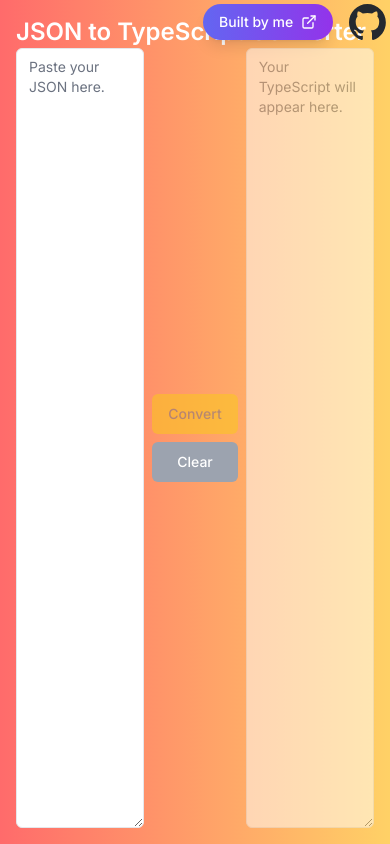
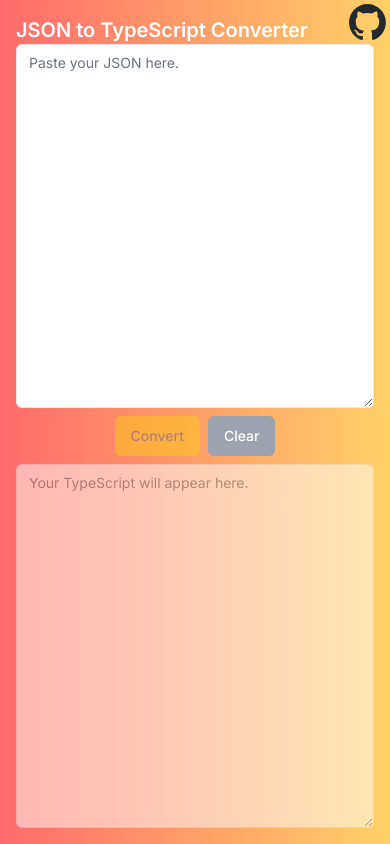
Before and after one commit to shaneosullivan/object_to_ts, a Next.js app: page / in a window 390 px wide. Built offline with nearby package versions, Linux system fonts and the light colour scheme.

Commit message:
Improve layout of the site on mobile devices. Arrange textareas vertically instead of horizontally

```diff
--- a/components/js-to-ts-converter.tsx
+++ b/components/js-to-ts-converter.tsx
@@ -30,7 +30,7 @@ export function JsToTsConverter() {
       const tsValue = convertToTs(value);
       setResultValue(tsValue);
     } catch (err) {
-      window.alert("Error: Invalid JSON");
+      toast.error("Error: Invalid JSON", {});
     }
   }
 
@@ -43,7 +43,7 @@ export function JsToTsConverter() {
     <div className="flex flex-col h-screen bg-gradient-to-r from-[#FF6B6B] to-[#FFD166] p-4">
       <header className="flex items-center">
         <div className="p-0">
-          <h1 className="text-2xl font-semibold text-white">
+          <h1 className="text-xl sm:text-2xl font-semibold text-white">
             JSON to TypeScript Converter
           </h1>
         </div>
@@ -53,7 +53,7 @@ export function JsToTsConverter() {
           <a
             href="https://chofter.com"
             target="_blank"
-            className="inline-flex items-center justify-center rounded-full bg-gradient-to-r from-[#6366f1] to-[#9333ea] px-4 py-2 text-sm font-medium text-white shadow-lg transition-colors hover:from-[#4f46e5] hover:to-[#7e22ce] focus:outline-none focus:ring-2 focus:ring-[#6366f1] focus:ring-offset-2 dark:focus:ring-offset-gray-800"
+            className="hidden sm:inline-flex inline-flex items-center justify-center rounded-full bg-gradient-to-r from-[#6366f1] to-[#9333ea] px-4 py-2 text-sm font-medium text-white shadow-lg transition-colors hover:from-[#4f46e5] hover:to-[#7e22ce] focus:outline-none focus:ring-2 focus:ring-[#6366f1] focus:ring-offset-2 dark:focus:ring-offset-gray-800"
           >
             Built by me
             <ExternalLinkIcon className="ml-2 h-4 w-4" />
@@ -65,7 +65,7 @@ export function JsToTsConverter() {
             <img src="/github-mark.svg" style={{ height: "36px" }} />
           </a>
         </div>
-        <div className="flex flex-row w-full h-full gap-2">
+        <div className="flex flex-col sm:flex-row w-full h-full gap-2">
           <div className="flex flex-col flex-1">
             <Textarea
               className="flex-1 bg-white text-gray-900 dark:bg-gray-800 dark:text-gray-300"
@@ -74,8 +74,8 @@ export function JsToTsConverter() {
               value={sourceValue}
             />
           </div>
-          <div className="flex items-center">
-            <div className="flex flex-col gap-2">
+          <div className="flex justify-center sm:items-center">
+            <div className="flex flex-row sm:flex-col gap-2">
               <Button
                 className="bg-yellow-400 text-zinc-500 hover:bg-yellow-500 dark:bg-yellow-600 dark:text-gray-900 dark:hover:bg-yellow-700"
                 onClick={doConversion}
```
